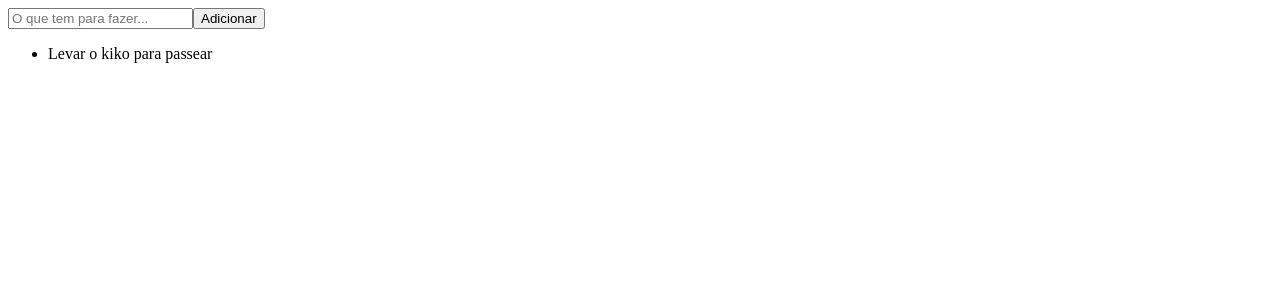
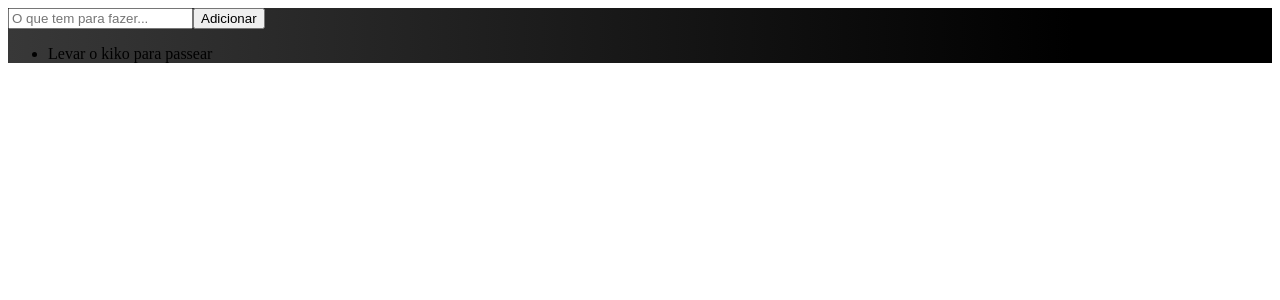
Before and after one commit to FAGNERBCARVALHO/first-project-react, a React (Vite) app: page / in a window 1280 px wide. Shown: the top 300 px of the page. Built offline with nearby package versions, Linux system fonts and the light colour scheme.

Commit message:
styled react

```diff
--- a/package.json
+++ b/package.json
@@ -12,6 +12,7 @@
   "dependencies": {
     "react": "^18.3.1",
     "react-dom": "^18.3.1",
+    "styled-components": "^6.1.12",
     "uuid": "^10.0.0"
   },
   "devDependencies": {
--- a/src/App.jsx
+++ b/src/App.jsx
@@ -1,6 +1,7 @@
 //sintaxe JSX
 import  { useState } from 'react';
 import { v4 as uuid } from 'uuid';
+import  {Container} from './styles.js'
 
 
 function App() {
@@ -26,7 +27,7 @@ function App() {
   }
   return (
     <>
-      <div>
+      <Container>
         <input onChange={inputMudou} placeholder="O que tem para fazer..." />
         <button onClick={cliqueiNoBotao}>Adicionar</button>
 
@@ -38,7 +39,7 @@ function App() {
             ))
           }
         </ul>
-      </div>
+      </Container>
     </>
   )
 }
--- /dev/null
+++ b/src/styles.js
@@ -0,0 +1,7 @@
+//POde se usar export default no final da pagina styles
+import styled from "styled-components";
+
+export const Container = styled.div`
+    background: linear-gradient(90deg, #383838 0%,#000000 84.25%)
+
+`
```
Also changed, not shown: 1 other file (tests, documents, lock files or other folders).
